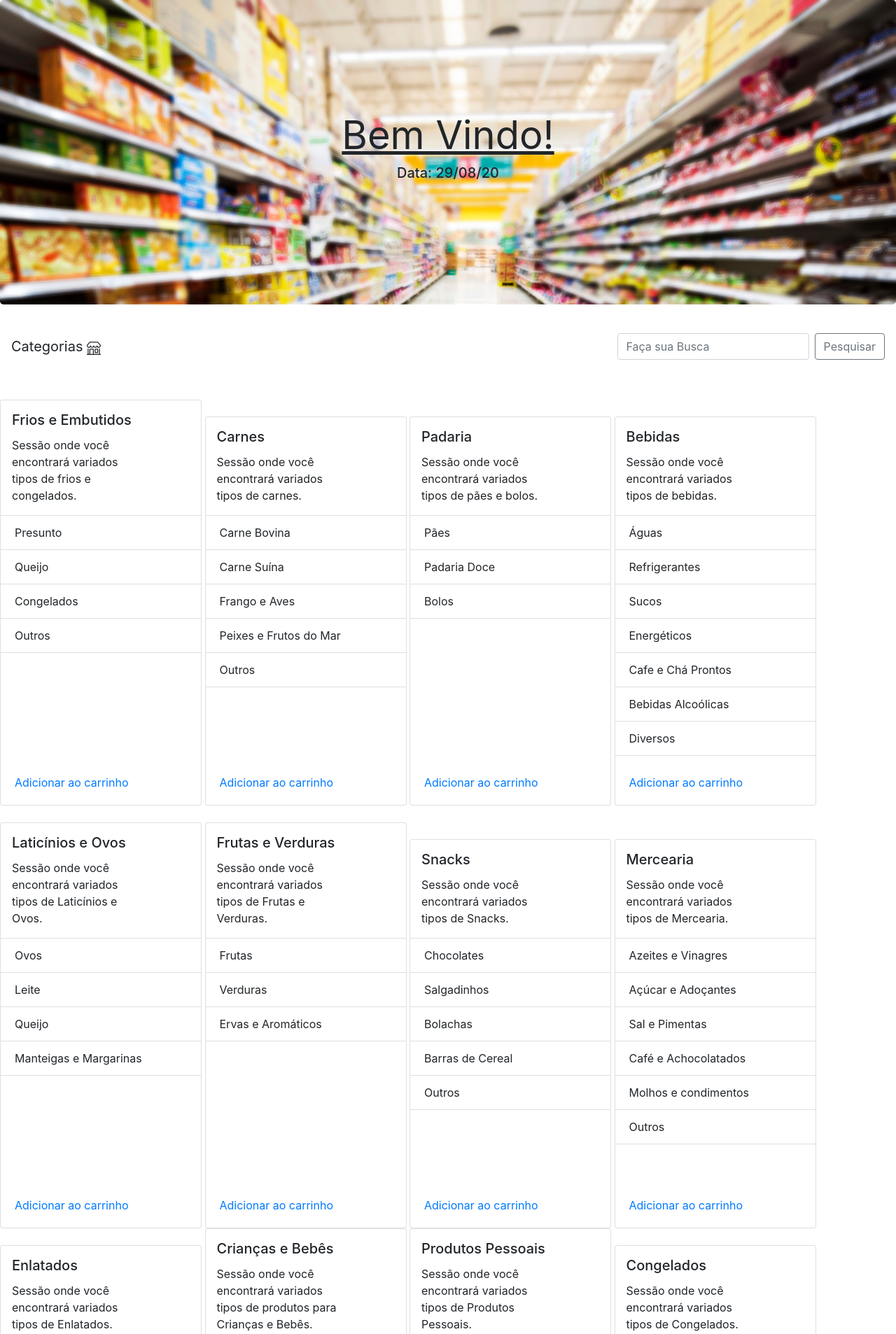
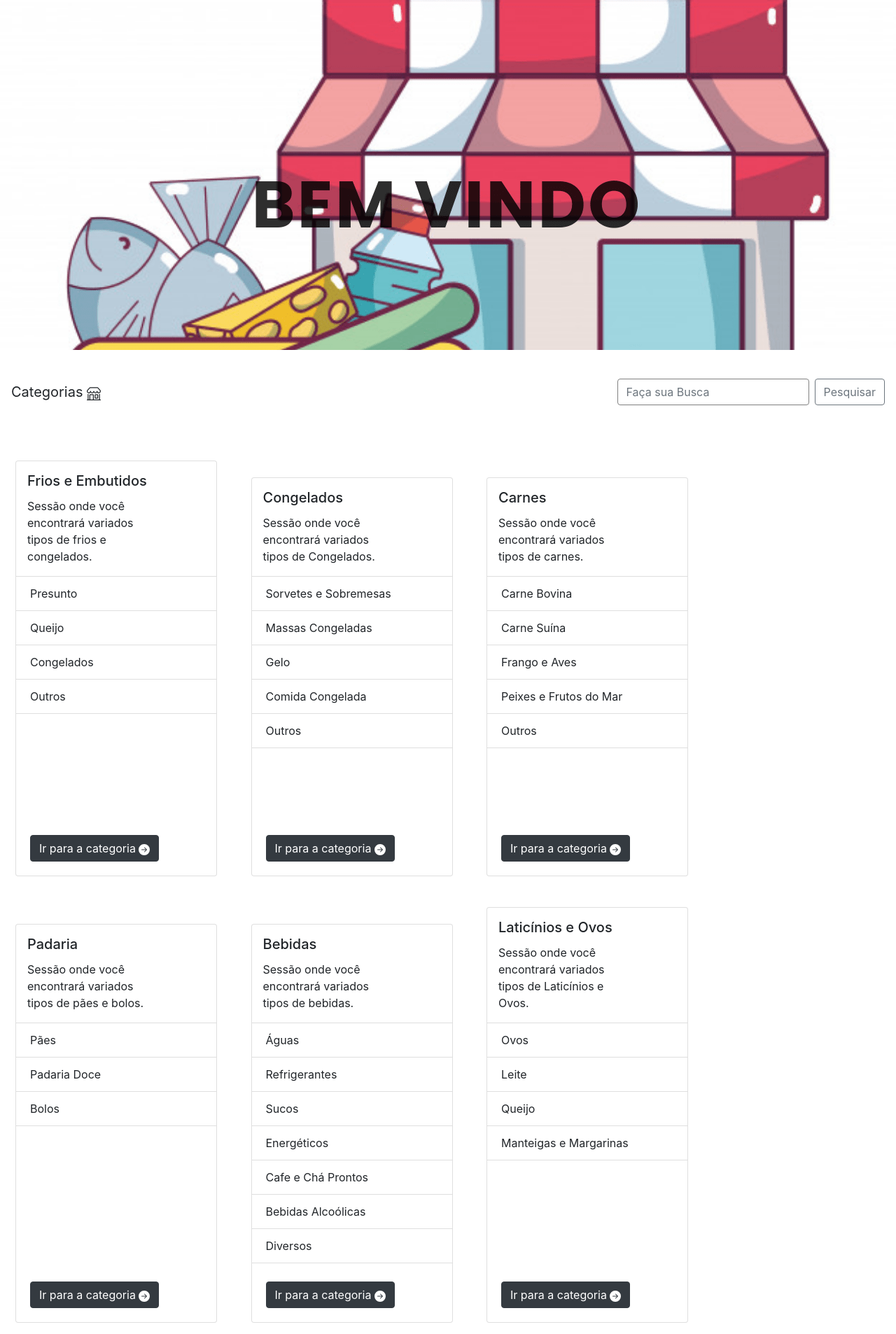
Before and after one commit to DanielHe4rt/Projeto-Carrinho, a PHP site: page / in a window 1280 px wide. Shown: the part 48-1954 px from the top of the page at 70% size. Run offline with PHP 8.4, Linux system fonts and the light colour scheme.

Commit message:
Alterações Finais no visual da front page

```diff
--- a/estilo/css/card_style.css
+++ b/estilo/css/card_style.css
@@ -1,6 +1,7 @@
 
 .card {
   display: inline-block;
+  margin:  22px;
 }
  .list-group {
    height: 350px;
--- a/estilo/css/products_style.css
+++ b/estilo/css/products_style.css
@@ -1,7 +1,7 @@
 .container {
     max-width: 960px;
   }
-  /* Começo do menu */
+  /* Menu*/
   .site-header {
     background-color: rgba(0, 0, 0, .85);
     -webkit-backdrop-filter: saturate(180%) blur(20px);
@@ -15,14 +15,23 @@
     color: #fff;
     text-decoration: none;
   }
-  /* Fim do menu */
+ /* Fim */
 
 
+  /*  Search box */
+  .form-control {
+    border-color: grey !important;
+    box-shadow: none !important;
+  }
+/* Fim */
 
-  @media (min-width: 768px) {
-    .flex-md-equal > * {
-      -ms-flex: 1;
-      flex: 1;
-    }
-  }
+.col-12 {
+  text-align: center;
+}
+
+.jumbotron {
+ height: 500px;
+ background-repeat: no-repeat;
+}
+
   .overflow-hidden { overflow: hidden; }
--- a/produtos.php
+++ b/produtos.php
@@ -12,6 +12,7 @@ $localDate = date('d/m/y');
   <meta name="viewport" content="width=device-width, initial-scale=1, shrink-to-fit=no">
   <link rel="stylesheet" href="https://stackpath.bootstrapcdn.com/bootstrap/4.1.3/css/bootstrap.min.css" integrity="sha384-MCw98/SFnGE8fJT3GXwEOngsV7Zt27NXFoaoApmYm81iuXoPkFOJwJ8ERdknLPMO" crossorigin="anonymous">
   <link href="../Projeto Integrador II/estilo/css/products_style.css" rel="stylesheet">
+  <link rel="shortcut icon" href="img/icon.jpg">
   <title>Tela de Inicio</title>
 </head>
 
@@ -25,7 +26,7 @@ $localDate = date('d/m/y');
           <path fill-rule="evenodd" d="M7.293 1.5a1 1 0 0 1 1.414 0l6.647 6.646a.5.5 0 0 1-.708.708L8 2.207 1.354 8.854a.5.5 0 1 1-.708-.708L7.293 1.5z" />
         </svg>
       </a>
-      <a class="py-2" href="produtos_categoria.html" title="Produtos" alt=""> Produtos
+      <a class="py-2" href="#category" title="Produtos" alt=""> Produtos
         <svg width="1em" height="1em" viewBox="0 0 16 16" class="bi bi-bag" fill="currentColor" xmlns="http://www.w3.org/2000/svg">
           <path fill-rule="evenodd" d="M14 5H2v9a1 1 0 0 0 1 1h10a1 1 0 0 0 1-1V5zM1 4v10a2 2 0 0 0 2 2h10a2 2 0 0 0 2-2V4H1z" />
           <path d="M8 1.5A2.5 2.5 0 0 0 5.5 4h-1a3.5 3.5 0 1 1 7 0h-1A2.5 2.5 0 0 0 8 1.5z" />
@@ -55,22 +56,19 @@ $localDate = date('d/m/y');
     </div>
 
   </nav>
-  <div class="jumbotron" style="background-image: url(img/mercado.jpg); background-size: 100%;">
+  <div class="jumbotron" style="background-image: url(img/header.png); background-size: 100%;">
     <div class="position-relative overflow-hidden p-5 p-md-5 m-md-5 text-center">
-
-      <h1 class="display-4 font-weight-normal"><u>Bem Vindo!</u></h1>
-      <h5> Data: <?= $localDate; ?> </h5>
+      <h1 class="text-dark  display-4 font-weight-normal"></u></h1>
       <p class="lead font-weight-normal"></p>
     </div>
   </div>
-
   <nav class="navbar navbar-light ">
-    <a class="navbar-brand">Categorias
+    <a class="navbar-brand" id="category">Categorias
       <svg width="1em" height="1em" viewBox="0 0 16 16" class="bi bi-shop" fill="currentColor" xmlns="http://www.w3.org/2000/svg">
         <path fill-rule="evenodd" d="M2.97 1.35A1 1 0 0 1 3.73 1h8.54a1 1 0 0 1 .76.35l2.609 3.044A1.5 1.5 0 0 1 16 5.37v.255a2.375 2.375 0 0 1-4.25 1.458A2.371 2.371 0 0 1 9.875 8 2.37 2.37 0 0 1 8 7.083 2.37 2.37 0 0 1 6.125 8a2.37 2.37 0 0 1-1.875-.917A2.375 2.375 0 0 1 0 5.625V5.37a1.5 1.5 0 0 1 .361-.976l2.61-3.045zm1.78 4.275a1.375 1.375 0 0 0 2.75 0 .5.5 0 0 1 1 0 1.375 1.375 0 0 0 2.75 0 .5.5 0 0 1 1 0 1.375 1.375 0 1 0 2.75 0V5.37a.5.5 0 0 0-.12-.325L12.27 2H3.73L1.12 5.045A.5.5 0 0 0 1 5.37v.255a1.375 1.375 0 0 0 2.75 0 .5.5 0 0 1 1 0zM1.5 8.5A.5.5 0 0 1 2 9v6h1v-5a1 1 0 0 1 1-1h3a1 1 0 0 1 1 1v5h6V9a.5.5 0 0 1 1 0v6h.5a.5.5 0 0 1 0 1H.5a.5.5 0 0 1 0-1H1V9a.5.5 0 0 1 .5-.5zM4 15h3v-5H4v5zm5-5a1 1 0 0 1 1-1h2a1 1 0 0 1 1 1v3a1 1 0 0 1-1 1h-2a1 1 0 0 1-1-1v-3zm3 0h-2v3h2v-3z" />
       </svg>
     </a>
-    <br>
+
     <form class="form-inline">
       <input class="form-control mr-sm-2" type="search" placeholder="Faça sua Busca" aria-label="Pesquisar">
       <a class="btn btn-outline-secondary" href="#">Pesquisar</a>
@@ -80,30 +78,14 @@ $localDate = date('d/m/y');
   </nav>
   <br>
   <br>
-
   <?php
-  include_once ('produtos_categoria.html');
+  include_once('produtos_categoria.html');
   ?>
 
-  <footer class="container py-5">
+  <footer class="container py-4">
     <div class="row">
       <div class="col-12 col-md">
-        <small class="d-block mb-3 text-muted">&copy; Rudi Júnior - GTI2020</small>
-      </div>
-      <div class="col-6 col-md">
-        <h5>Contatos</h5>
-        <ul class="list-unstyled text-small">
-          <li><a class="text-muted" href="#">E-mail</a></li>
-          <li><a class="text-muted" href="#">Telefone</a></li>
-          <li><a class="text-muted" href="#">Redes Sociais</a></li>
-        </ul>
-      </div>
-      <div class="col-6 col-md">
-        <h5>Sobre</h5>
-        <ul class="list-unstyled text-small">
-          <li><a class="text-muted" href="#">Integrantes</a></li>
-          <li><a class="text-muted" href="#">O Projeto</a></li>
-        </ul>
+        <small class="d-block mb-3 text-muted">&copy; Projeto Integrador II - GTI2020</small>
       </div>
     </div>
   </footer>
--- a/produtos_categoria.html
+++ b/produtos_categoria.html
@@ -12,7 +12,32 @@
     <li class="list-group-item">Outros</li>
   </ul>
   <div class="card-body">
-    <a href="#" class="card-link">Adicionar ao carrinho</a>
+    <a href="#" class="card-link btn btn-dark">Ir para a categoria
+      <svg width="1em" height="1em" viewBox="0 0 16 16" class="bi bi-arrow-right-circle-fill" fill="currentColor" xmlns="http://www.w3.org/2000/svg">
+        <path fill-rule="evenodd" d="M16 8A8 8 0 1 1 0 8a8 8 0 0 1 16 0zm-11.5.5a.5.5 0 0 1 0-1h5.793L8.146 5.354a.5.5 0 1 1 .708-.708l3 3a.5.5 0 0 1 0 .708l-3 3a.5.5 0 0 1-.708-.708L10.293 8.5H4.5z"/>
+      </svg>
+    </a>
+  </div>
+</div>
+
+<div class="card" style="width: 18rem;">
+  <div class="card-body h-100 d-inline-block w-75 p-3">
+    <h5 class="card-title">Congelados</h5>
+    <p class="card-text">Sessão onde você encontrará variados tipos de Congelados.</p>
+  </div>
+  <ul class="list-group list-group-flush">
+    <li class="list-group-item">Sorvetes e Sobremesas</li>
+    <li class="list-group-item">Massas Congeladas</li>
+    <li class="list-group-item">Gelo</li>
+    <li class="list-group-item">Comida Congelada</li>
+    <li class="list-group-item">Outros</li>
+  </ul>
+  <div class="card-body">
+    <a href="#" class="card-link btn btn-dark">Ir para a categoria
+      <svg width="1em" height="1em" viewBox="0 0 16 16" class="bi bi-arrow-right-circle-fill" fill="currentColor" xmlns="http://www.w3.org/2000/svg">
+        <path fill-rule="evenodd" d="M16 8A8 8 0 1 1 0 8a8 8 0 0 1 16 0zm-11.5.5a.5.5 0 0 1 0-1h5.793L8.146 5.354a.5.5 0 1 1 .708-.708l3 3a.5.5 0 0 1 0 .708l-3 3a.5.5 0 0 1-.708-.708L10.293 8.5H4.5z"/>
+      </svg>
+    </a>
   </div>
 </div>
 
@@ -29,7 +54,11 @@
     <li class="list-group-item">Outros</li>
   </ul>
   <div class="card-body" >
-    <a href="#" class="card-link">Adicionar ao carrinho</a>
+    <a href="#" class="card-link btn btn-dark">Ir para a categoria
+      <svg width="1em" height="1em" viewBox="0 0 16 16" class="bi bi-arrow-right-circle-fill" fill="currentColor" xmlns="http://www.w3.org/2000/svg">
+        <path fill-rule="evenodd" d="M16 8A8 8 0 1 1 0 8a8 8 0 0 1 16 0zm-11.5.5a.5.5 0 0 1 0-1h5.793L8.146 5.354a.5.5 0 1 1 .708-.708l3 3a.5.5 0 0 1 0 .708l-3 3a.5.5 0 0 1-.708-.708L10.293 8.5H4.5z"/>
+      </svg>
+    </a>
   </div>
 </div>
 
@@ -44,7 +73,11 @@
     <li class="list-group-item">Bolos</li>
   </ul>
   <div class="card-body">
-    <a href="#" class="card-link">Adicionar ao carrinho</a>
+    <a href="#" class="card-link btn btn-dark">Ir para a categoria
+      <svg width="1em" height="1em" viewBox="0 0 16 16" class="bi bi-arrow-right-circle-fill" fill="currentColor" xmlns="http://www.w3.org/2000/svg">
+        <path fill-rule="evenodd" d="M16 8A8 8 0 1 1 0 8a8 8 0 0 1 16 0zm-11.5.5a.5.5 0 0 1 0-1h5.793L8.146 5.354a.5.5 0 1 1 .708-.708l3 3a.5.5 0 0 1 0 .708l-3 3a.5.5 0 0 1-.708-.708L10.293 8.5H4.5z"/>
+      </svg>
+    </a>
   </div>
 </div>
 
@@ -63,11 +96,14 @@
     <li class="list-group-item">Diversos</li>
   </ul>
   <div class="card-body">
-    <a href="#" class="card-link">Adicionar ao carrinho</a>
+    <a href="#" class="card-link btn btn-dark">Ir para a categoria
+      <svg width="1em" height="1em" viewBox="0 0 16 16" class="bi bi-arrow-right-circle-fill" fill="currentColor" xmlns="http://www.w3.org/2000/svg">
+        <path fill-rule="evenodd" d="M16 8A8 8 0 1 1 0 8a8 8 0 0 1 16 0zm-11.5.5a.5.5 0 0 1 0-1h5.793L8.146 5.354a.5.5 0 1 1 .708-.708l3 3a.5.5 0 0 1 0 .708l-3 3a.5.5 0 0 1-.708-.708L10.293 8.5H4.5z"/>
+      </svg>
+    </a>
   </div>
 </div>
- <br>
- <br>
+
 <div class="card" style="width: 18rem;">
   <div class="card-body h-100 d-inline-block w-75 p-3">
     <h5 class="card-title">Laticínios e Ovos</h5>
@@ -80,7 +116,11 @@
     <li class="list-group-item">Manteigas e Margarinas</li>
   </ul>
   <div class="card-body">
-    <a href="#" class="card-link">Adicionar ao carrinho</a>
+    <a href="#" class="card-link btn btn-dark">Ir para a categoria
+      <svg width="1em" height="1em" viewBox="0 0 16 16" class="bi bi-arrow-right-circle-fill" fill="currentColor" xmlns="http://www.w3.org/2000/svg">
+        <path fill-rule="evenodd" d="M16 8A8 8 0 1 1 0 8a8 8 0 0 1 16 0zm-11.5.5a.5.5 0 0 1 0-1h5.793L8.146 5.354a.5.5 0 1 1 .708-.708l3 3a.5.5 0 0 1 0 .708l-3 3a.5.5 0 0 1-.708-.708L10.293 8.5H4.5z"/>
+      </svg>
+    </a>
   </div>
 </div>
 
@@ -95,7 +135,11 @@
     <li class="list-group-item">Ervas e Aromáticos </li>
   </ul>
   <div class="card-body">
-    <a href="#" class="card-link">Adicionar ao carrinho</a>
+    <a href="#" class="card-link btn btn-dark">Ir para a categoria
+      <svg width="1em" height="1em" viewBox="0 0 16 16" class="bi bi-arrow-right-circle-fill" fill="currentColor" xmlns="http://www.w3.org/2000/svg">
+        <path fill-rule="evenodd" d="M16 8A8 8 0 1 1 0 8a8 8 0 0 1 16 0zm-11.5.5a.5.5 0 0 1 0-1h5.793L8.146 5.354a.5.5 0 1 1 .708-.708l3 3a.5.5 0 0 1 0 .708l-3 3a.5.5 0 0 1-.708-.708L10.293 8.5H4.5z"/>
+      </svg>
+    </a>
   </div>
 </div>
 
@@ -112,7 +156,11 @@
     <li class="list-group-item">Outros</li>
   </ul>
   <div class="card-body">
-    <a href="#" class="card-link">Adicionar ao carrinho</a>
+    <a href="#" class="card-link btn btn-dark">Ir para a categoria
+      <svg width="1em" height="1em" viewBox="0 0 16 16" class="bi bi-arrow-right-circle-fill" fill="currentColor" xmlns="http://www.w3.org/2000/svg">
+        <path fill-rule="evenodd" d="M16 8A8 8 0 1 1 0 8a8 8 0 0 1 16 0zm-11.5.5a.5.5 0 0 1 0-1h5.793L8.146 5.354a.5.5 0 1 1 .708-.708l3 3a.5.5 0 0 1 0 .708l-3 3a.5.5 0 0 1-.708-.708L10.293 8.5H4.5z"/>
+      </svg>
+    </a>
   </div>
 </div>
 
@@ -130,7 +178,11 @@
     <li class="list-group-item">Outros</li>
   </ul>
   <div class="card-body">
-    <a href="#" class="card-link">Adicionar ao carrinho</a>
+    <a href="#" class="card-link btn btn-dark">Ir para a categoria
+      <svg width="1em" height="1em" viewBox="0 0 16 16" class="bi bi-arrow-right-circle-fill" fill="currentColor" xmlns="http://www.w3.org/2000/svg">
+        <path fill-rule="evenodd" d="M16 8A8 8 0 1 1 0 8a8 8 0 0 1 16 0zm-11.5.5a.5.5 0 0 1 0-1h5.793L8.146 5.354a.5.5 0 1 1 .708-.708l3 3a.5.5 0 0 1 0 .708l-3 3a.5.5 0 0 1-.708-.708L10.293 8.5H4.5z"/>
+      </svg>
+    </a>
   </div>
 </div>
 
@@ -146,24 +198,11 @@
     <li class="list-group-item">Conservas</li>
   </ul>
   <div class="card-body">
-    <a href="#" class="card-link">Adicionar ao carrinho</a>
-  </div>
-</div>
-
-<div class="card" style="width: 18rem;">
-  <div class="card-body h-100 d-inline-block w-75 p-3">
-    <h5 class="card-title">Crianças e Bebês</h5>
-    <p class="card-text">Sessão onde você encontrará variados tipos de produtos para Crianças e Bebês.</p>
-  </div>
-  <ul class="list-group list-group-flush">
-    <li class="list-group-item">Fraldas</li>
-    <li class="list-group-item">Higiene e cuidados</li>
-    <li class="list-group-item">Alimentação</li>
-    <li class="list-group-item">Brinquedos</li>
-    <li class="list-group-item">Outros</li>
-  </ul>
-  <div class="card-body">
-    <a href="#" class="card-link">Adicionar ao carrinho</a>
+    <a href="#" class="card-link btn btn-dark">Ir para a categoria
+      <svg width="1em" height="1em" viewBox="0 0 16 16" class="bi bi-arrow-right-circle-fill" fill="currentColor" xmlns="http://www.w3.org/2000/svg">
+        <path fill-rule="evenodd" d="M16 8A8 8 0 1 1 0 8a8 8 0 0 1 16 0zm-11.5.5a.5.5 0 0 1 0-1h5.793L8.146 5.354a.5.5 0 1 1 .708-.708l3 3a.5.5 0 0 1 0 .708l-3 3a.5.5 0 0 1-.708-.708L10.293 8.5H4.5z"/>
+      </svg>
+    </a>
   </div>
 </div>
 
@@ -180,23 +219,31 @@
     <li class="list-group-item">Outros</li>
   </ul>
   <div class="card-body">
-    <a href="#" class="card-link">Adicionar ao carrinho</a>
+    <a href="#" class="card-link btn btn-dark">Ir para a categoria
+      <svg width="1em" height="1em" viewBox="0 0 16 16" class="bi bi-arrow-right-circle-fill" fill="currentColor" xmlns="http://www.w3.org/2000/svg">
+        <path fill-rule="evenodd" d="M16 8A8 8 0 1 1 0 8a8 8 0 0 1 16 0zm-11.5.5a.5.5 0 0 1 0-1h5.793L8.146 5.354a.5.5 0 1 1 .708-.708l3 3a.5.5 0 0 1 0 .708l-3 3a.5.5 0 0 1-.708-.708L10.293 8.5H4.5z"/>
+      </svg>
+    </a>
   </div>
 </div>
 
 <div class="card" style="width: 18rem;">
   <div class="card-body h-100 d-inline-block w-75 p-3">
-    <h5 class="card-title">Congelados</h5>
-    <p class="card-text">Sessão onde você encontrará variados tipos de Congelados.</p>
+    <h5 class="card-title">Sessão Kids</h5>
+    <p class="card-text">Variados tipos de Produtos para Crianças e Bebês.</p>
   </div>
   <ul class="list-group list-group-flush">
-    <li class="list-group-item">Sorvetes e Sobremesas</li>
-    <li class="list-group-item">Massas Congeladas</li>
-    <li class="list-group-item">Gelo</li>
-    <li class="list-group-item">Comida Congelada</li>
+    <li class="list-group-item">Fraldas</li>
+    <li class="list-group-item">Higiene e cuidados</li>
+    <li class="list-group-item">Alimentação</li>
+    <li class="list-group-item">Brinquedos</li>
     <li class="list-group-item">Outros</li>
   </ul>
   <div class="card-body">
-    <a href="#" class="card-link">Adicionar ao carrinho</a>
+    <a href="#" class="card-link btn btn-dark">Ir para a categoria
+      <svg width="1em" height="1em" viewBox="0 0 16 16" class="bi bi-arrow-right-circle-fill" fill="currentColor" xmlns="http://www.w3.org/2000/svg">
+        <path fill-rule="evenodd" d="M16 8A8 8 0 1 1 0 8a8 8 0 0 1 16 0zm-11.5.5a.5.5 0 0 1 0-1h5.793L8.146 5.354a.5.5 0 1 1 .708-.708l3 3a.5.5 0 0 1 0 .708l-3 3a.5.5 0 0 1-.708-.708L10.293 8.5H4.5z"/>
+      </svg>
+    </a>
   </div>
 </div>
```
Also changed, not shown: img/bebidas.jpg (deleted), img/bs.jpg (deleted), img/carnes.png (deleted), img/frios.jpg (deleted), img/frutas.jpg (deleted), img/header.png (added), img/limpeza.jpg (deleted), img/mercado.jpg (deleted), img/pão.jpg (deleted), img/vegetais.jpg (deleted).
